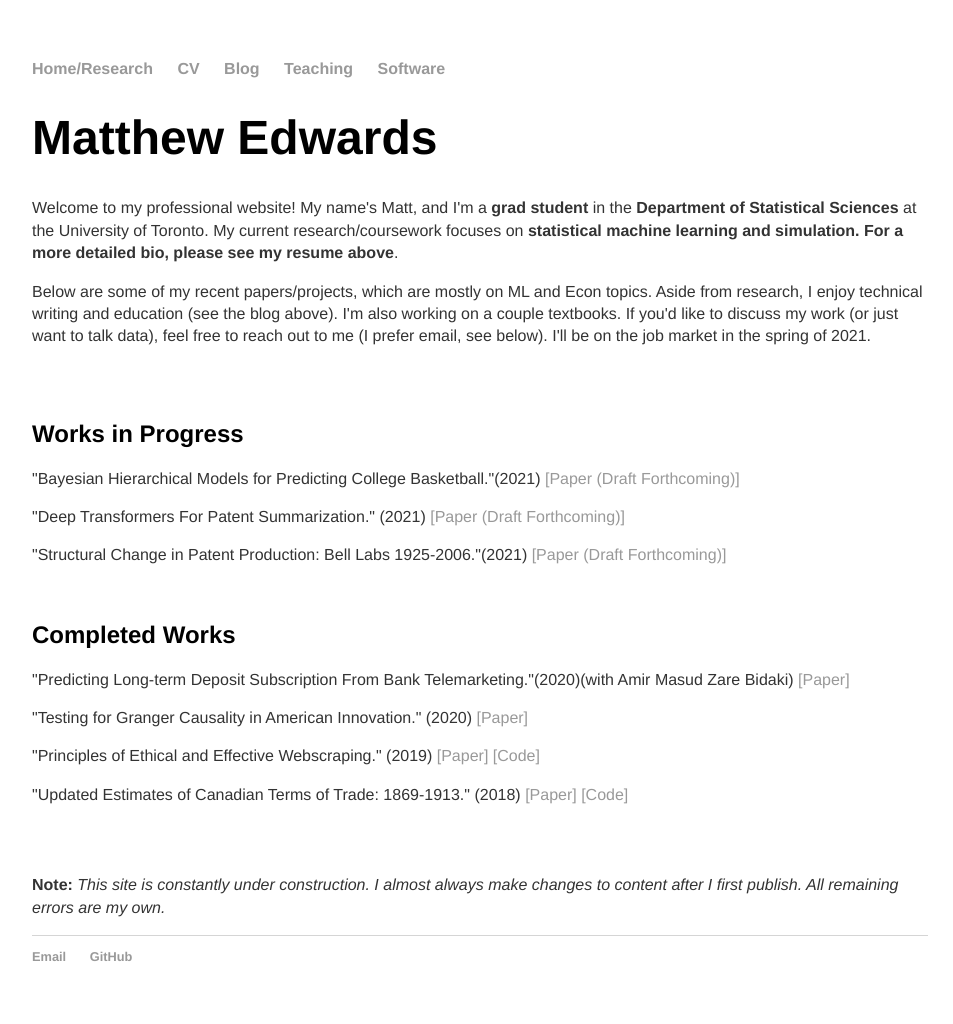
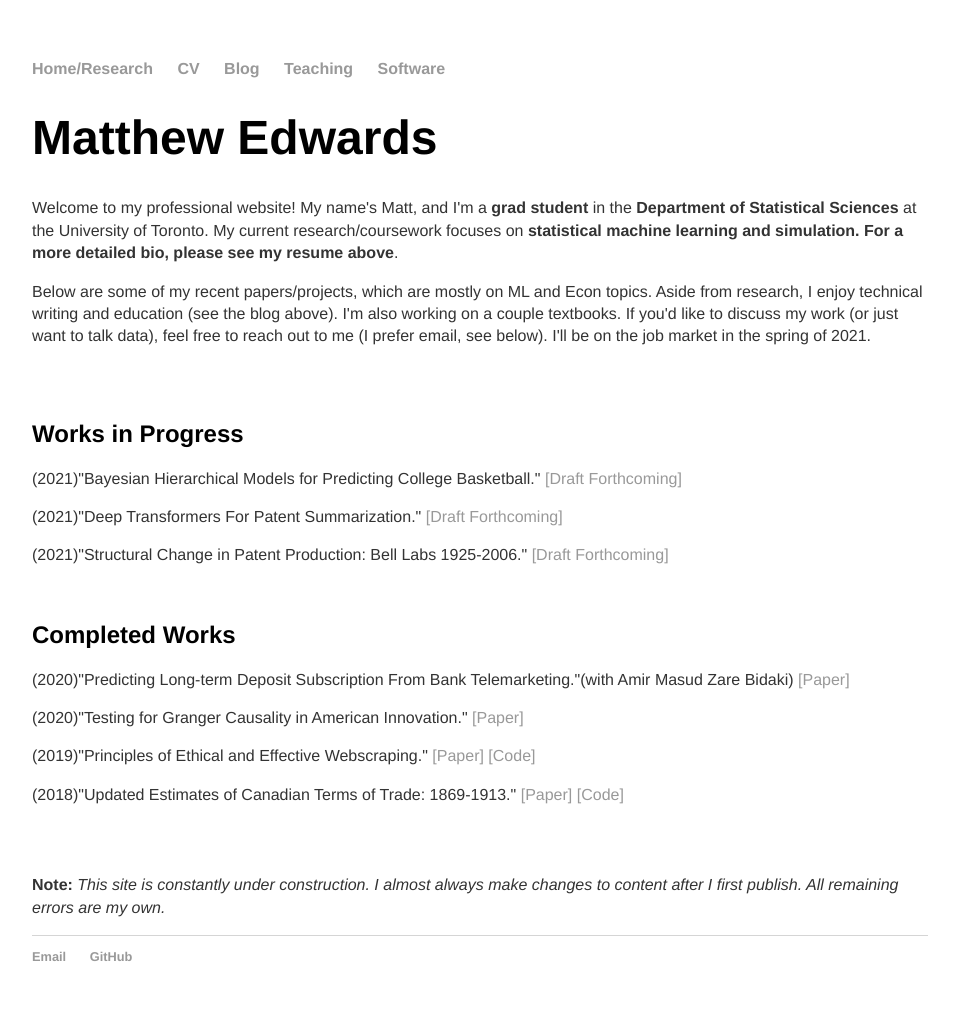
Before and after one commit to 12mre1/12mre1.github.io, a Jekyll site: the page built from index.html, in a window 1280 px wide. Shown: the whole page, without its empty margins (160-1113 px from the left). Built offline with Jekyll 4.4.1, drawn with Linux system fonts in a browser that asks for light colours.

Commit message:
update research

```diff
--- a/index.html
+++ b/index.html
@@ -19,32 +19,32 @@ title: Matthew Edwards
 
 	<h2><b>Works in Progress</b></h2>
 
-	<p> "Bayesian Hierarchical Models for Predicting College Basketball."(2021)
-	<a href ="#" target="_blank">[Paper (Draft Forthcoming)]</a></p>
+	<p>(2021)"Bayesian Hierarchical Models for Predicting College Basketball."
+	<a href ="#" target="_blank">[Draft Forthcoming]</a></p>
 
-	<p> "Deep Transformers For Patent Summarization." (2021)
-	<a href ="#" target="_blank">[Paper (Draft Forthcoming)]</a></p>
+	<p>(2021)"Deep Transformers For Patent Summarization."
+	<a href ="#" target="_blank">[Draft Forthcoming]</a></p>
 
-	<p> "Structural Change in Patent Production: Bell Labs 1925-2006."(2021)
-	<a href ="./research/grang_causal_patent.pdf" target="_blank">[Paper (Draft Forthcoming)]</a></p>
+	<p>(2021)"Structural Change in Patent Production: Bell Labs 1925-2006."
+	<a href ="#" target="_blank">[Draft Forthcoming]</a></p>
 
 	<br>
 
 	<h2><b>Completed Works</b></h2>
 
-	<p> "Predicting Long-term Deposit Subscription From Bank Telemarketing."(2020)(with Amir Masud Zare Bidaki)
+	<p>(2020)"Predicting Long-term Deposit Subscription From Bank Telemarketing."(with Amir Masud Zare Bidaki)
 	<a href ="./papers/2020-bank-data.pdf" target="_blank">[Paper]</a></p>
 
-	<p> "Testing for Granger Causality in American Innovation." (2020)
+	<p>(2020)"Testing for Granger Causality in American Innovation."
 	<a href ="./research/grang_causal_patent.pdf" target="_blank">[Paper]</a></p>
 
-	<p> "Principles of Ethical and Effective Webscraping." (2019)
+	<p>(2019)"Principles of Ethical and Effective Webscraping."
 	<a href ="" target="_blank">[Paper]</a>
 	<a href ="" target="_blank">[Code]</a></p>
 
-	<p> "Updated Estimates of Canadian Terms of Trade: 1869-1913."  (2018)
+	<p>(2018)"Updated Estimates of Canadian Terms of Trade: 1869-1913."
 	<a href ="" target="_blank">[Paper]</a>
-	<a href ="" target="_blank">[Code]</a> </p>
+	<a href ="" target="_blank">[Code]</a></p>
 
 	<br>
 
```
